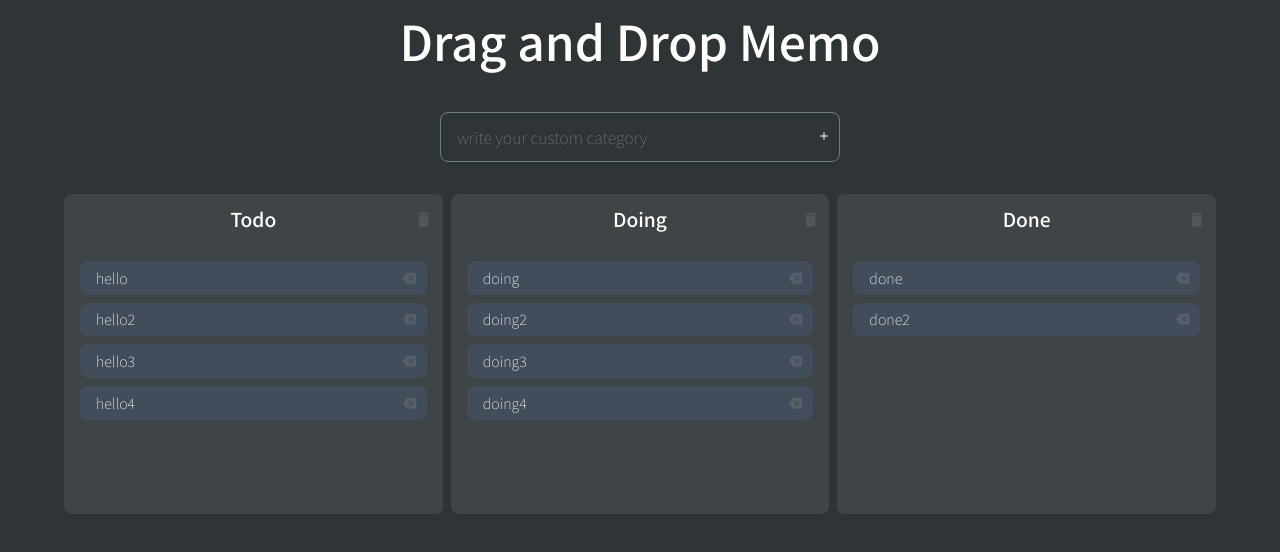
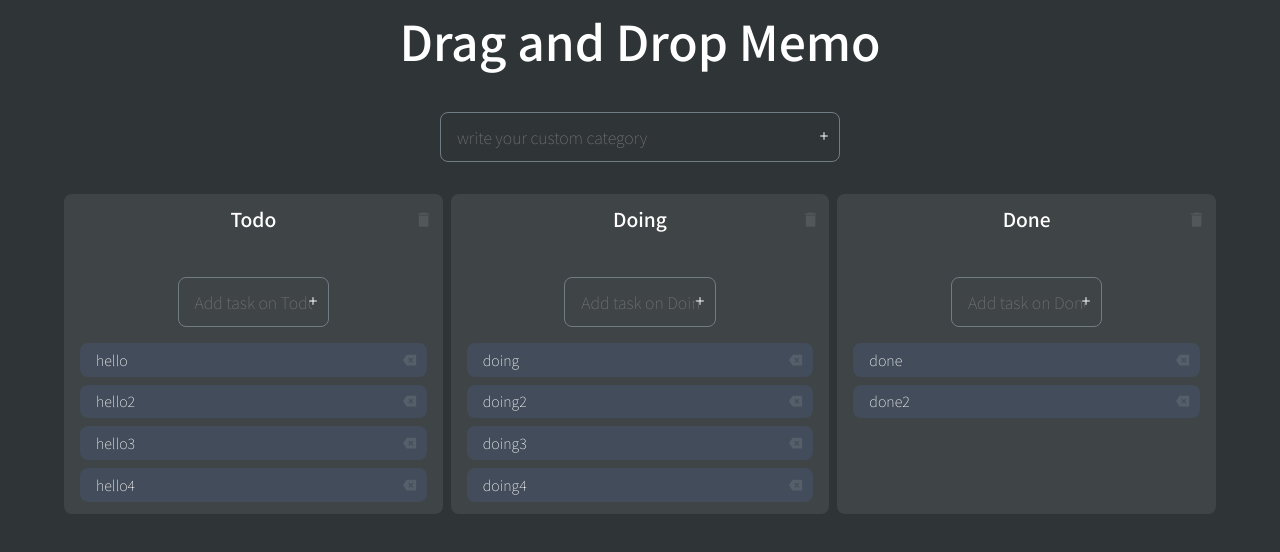
Before and after one commit to Alpaca92/dnd-memo, a React (Create React App) app: page / in a window 1280 px wide. Shown: the top 552 px of the page. Built offline with nearby package versions, Linux system fonts and the light colour scheme.

Commit message:
add task form validation function

```diff
--- a/src/App.tsx
+++ b/src/App.tsx
@@ -32,18 +32,18 @@ function App() {
     // setTodos(duplicatedTodos);
   };
 
-  const onValid = (name: string) => {
-    name = name.trim();
+  const onValid = (categoryName: string) => {
+    categoryName = categoryName.trim();
 
-    if (name === "") return;
+    if (categoryName === "") return;
 
     setTodos((allCategories) => {
       const duplicatedCategories = { ...allCategories };
 
-      if (duplicatedCategories.hasOwnProperty(name))
+      if (duplicatedCategories.hasOwnProperty(categoryName))
         return duplicatedCategories;
 
-      const newAllCategories = { [name]: [], ...duplicatedCategories };
+      const newAllCategories = { [categoryName]: [], ...duplicatedCategories };
       saveLocalStorage(newAllCategories);
 
       return newAllCategories;
--- a/src/components/Category.tsx
+++ b/src/components/Category.tsx
@@ -7,6 +7,7 @@ import { MdDelete } from "react-icons/md";
 import Tasks from "./Tasks";
 import { saveLocalStorage } from "../globalMethods";
 import { TaskAndExceptButtonContainer } from "./Task";
+import Input from "./Input";
 
 interface CategoryProps {
   category: string;
@@ -18,6 +19,9 @@ interface CategoryContainerProps {
 }
 
 const CategoryContainer = styled.article<CategoryContainerProps>`
+  display: flex;
+  flex-direction: column;
+  align-items: center;
   height: 20rem;
   background-color: ${(props) => props.theme.categoryColor};
   border-radius: 0.5rem;
@@ -26,6 +30,8 @@ const CategoryContainer = styled.article<CategoryContainerProps>`
 `;
 
 const TitleAndExceptButtonContainer = styled(TaskAndExceptButtonContainer)`
+  width: 100%;
+
   & > h3 {
     font-weight: 500;
     text-align: center;
@@ -40,6 +46,8 @@ const TitleAndExceptButtonContainer = styled(TaskAndExceptButtonContainer)`
   }
 `;
 
+const TaskInput = styled(Input)``;
+
 function Category({ category, index }: CategoryProps) {
   const setTodos = useSetRecoilState(todoState);
   const removeCategory = () => {
@@ -49,6 +57,28 @@ function Category({ category, index }: CategoryProps) {
       saveLocalStorage(duplicatedCategories);
 
       return duplicatedCategories;
+    });
+  };
+  const onValid = (text: string) => {
+    text = text.trim();
+
+    if (text === "") return;
+
+    const newTask = {
+      id: new Date(),
+      text,
+    };
+
+    setTodos((allCategories) => {
+      const targetTasks = allCategories[category];
+      const updateTargetTasks = [newTask, ...targetTasks];
+      const newTodos = {
+        ...allCategories,
+        [category]: updateTargetTasks,
+      };
+      saveLocalStorage(newTodos);
+
+      return newTodos;
     });
   };
 
@@ -66,6 +96,11 @@ function Category({ category, index }: CategoryProps) {
               <MdDelete />
             </button>
           </TitleAndExceptButtonContainer>
+          <TaskInput
+            onValid={onValid}
+            name={category}
+            placeholder={`Add task on ${category}`}
+          />
           <Tasks category={category} />
         </CategoryContainer>
       )}
```
